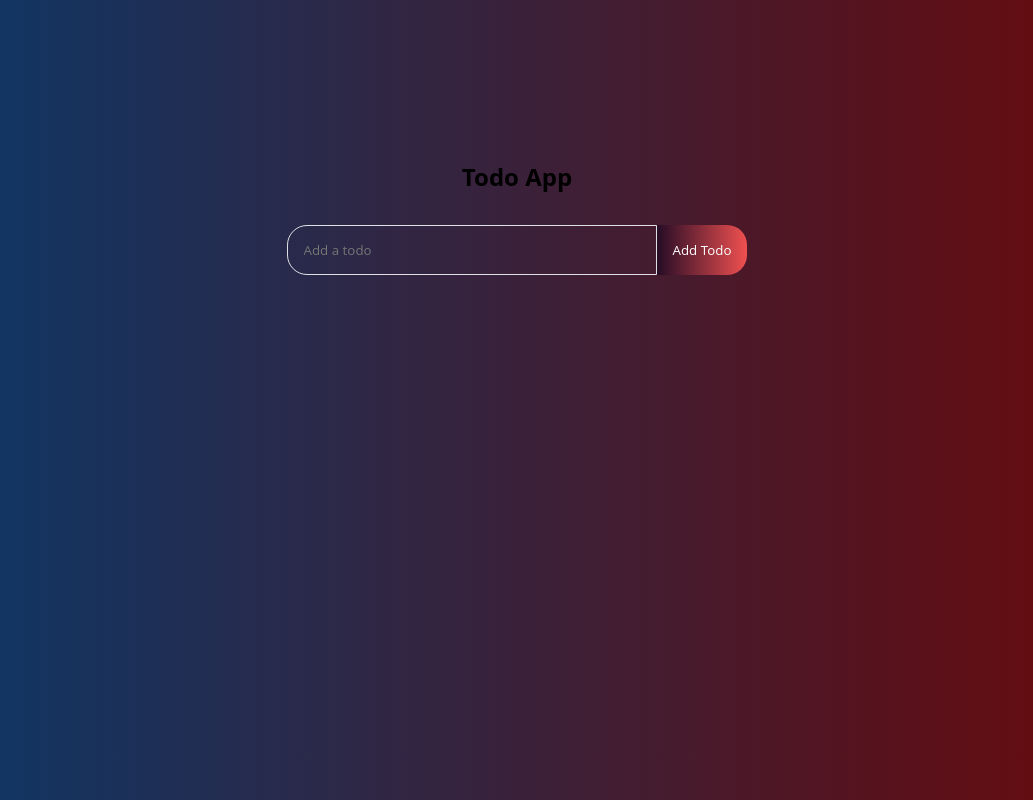
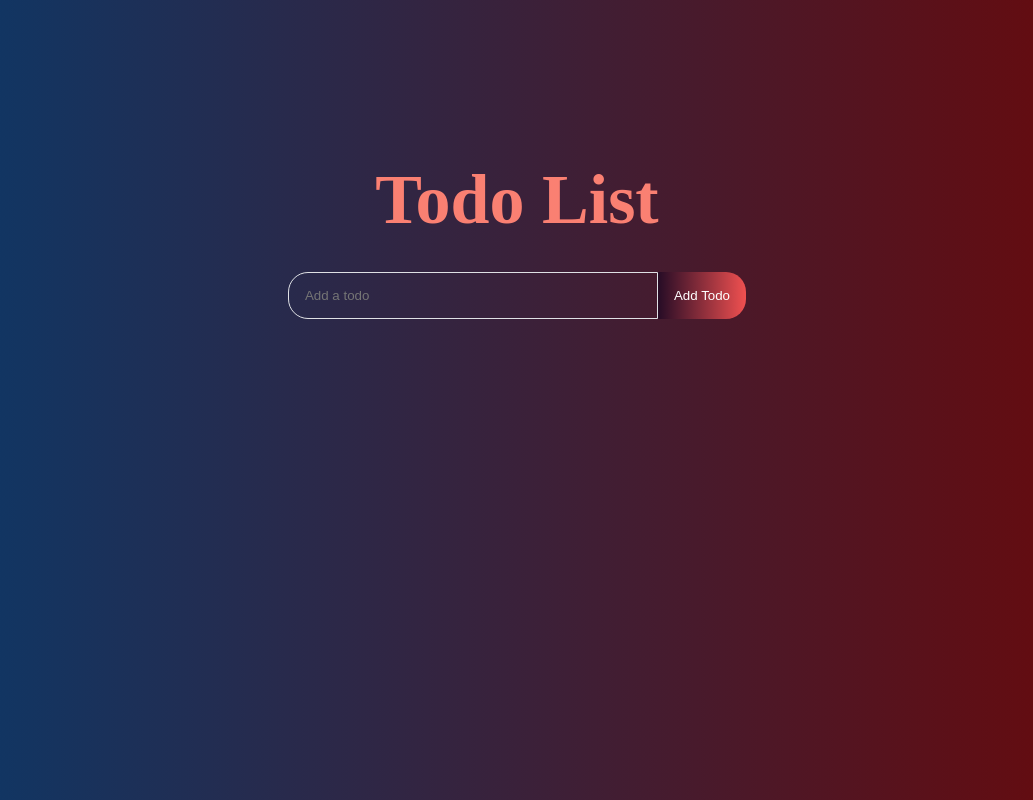
Before and after one commit to ahilynd/todoapp, a React (Create React App) app: page / in a window 1280 px wide. Shown: the whole page, without its empty margins (123-1156 px from the left). Built offline with nearby package versions, Linux system fonts and the light colour scheme.

Commit message:
style changes for todo app

```diff
--- a/src/App.css
+++ b/src/App.css
@@ -1,8 +1,3 @@
-
-
-* {
-  font-family: 'Open Sans';
-}
 body {
   background: linear-gradient(
     90deg,
@@ -24,7 +19,11 @@ body {
 
 h1 {
   margin: 32px 0;
-  font-size: 24px;
+  font-size: 70px;
+  font-weight: bold;
+  color:salmon;
+  font-family: 'Brush Script MT';
+
 }
 
 .completed {
--- a/src/App.tsx
+++ b/src/App.tsx
@@ -26,7 +26,7 @@ function App() {
     <div className="todo-app">
       <header>
         <h1>
-        Todo App
+        Todo List
         </h1>
       </header>
       <TodoForm addTodo={addTodo}/>
```
